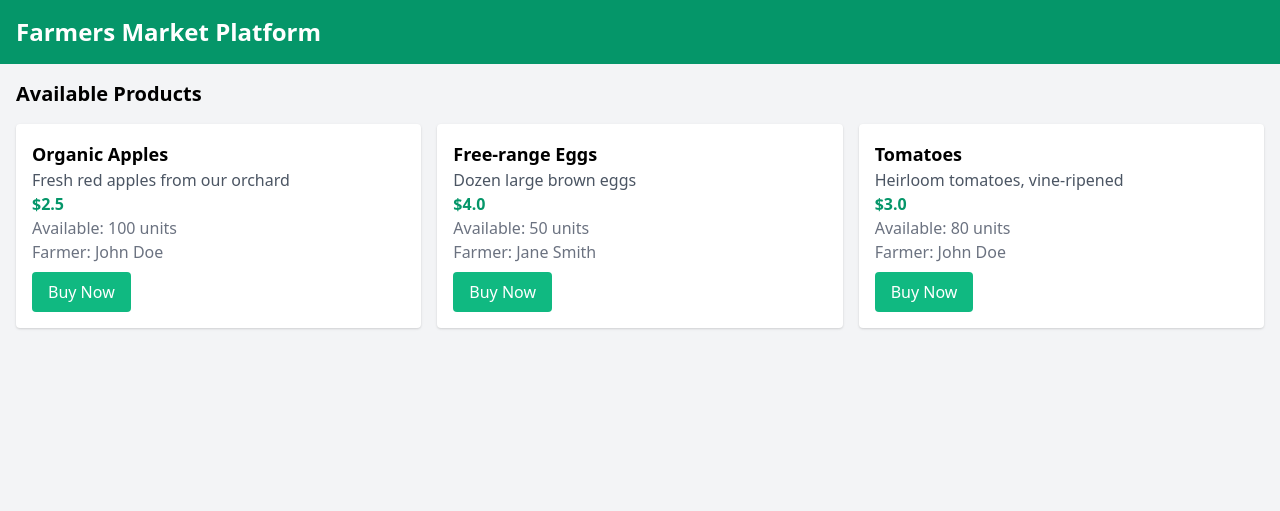
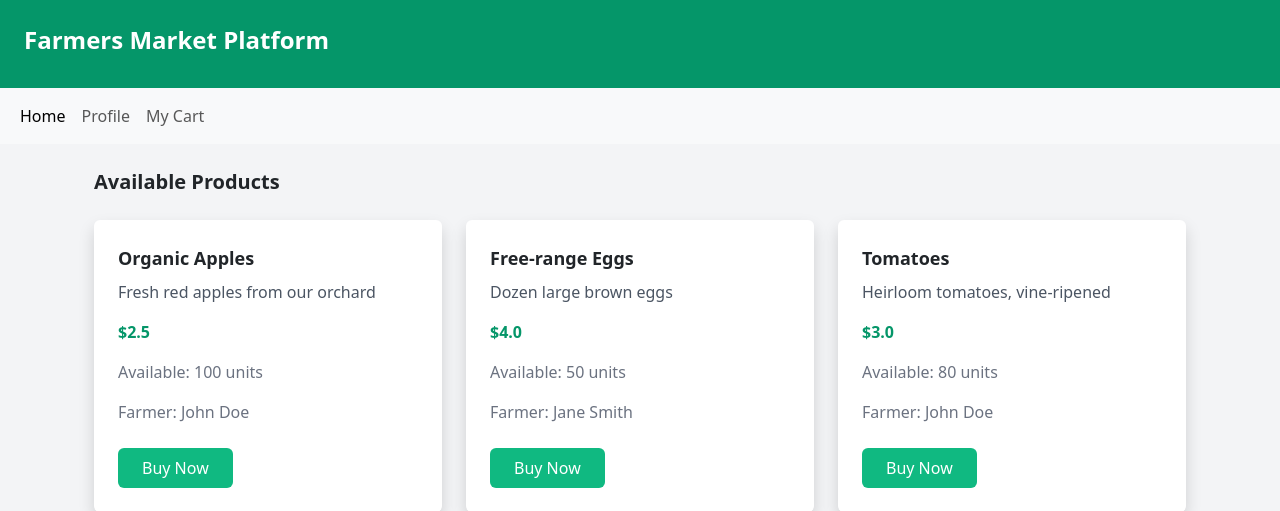
Before and after one commit to yash-goyal-0910/farm_cart, a Flask app: page / in a window 1280 px wide. Shown: the top 511 px of the page. Run offline with Flask 3, Linux system fonts and the light colour scheme.

Commit message:
Index page updated

```diff
--- a/templates/index.html
+++ b/templates/index.html
@@ -11,23 +11,15 @@
       var workbook = XLSX.read(gk_fileData[filename], { type: 'base64' });
       var firstSheetName = workbook.SheetNames[0];
       var worksheet = workbook.Sheets[firstSheetName];
-
-                // Convert sheet to JSON to filter blank rows
       var jsonData = XLSX.utils.sheet_to_json(worksheet, { header: 1, blankrows: false, defval: '' });
-                // Filter out blank rows (rows where all cells are empty, null, or undefined)
       var filteredData = jsonData.filter(row => row.some(filledCell));
-
-                // Heuristic to find the header row by ignoring rows with fewer filled cells than the next row
       var headerRowIndex = filteredData.findIndex((row, index) =>
         row.filter(filledCell).length >= filteredData[index + 1]?.filter(filledCell).length
       );
-                // Fallback
       if (headerRowIndex === -1 || headerRowIndex > 25) {
         headerRowIndex = 0;
       }
-
-                // Convert filtered JSON back to CSV
-                var csv = XLSX.utils.aoa_to_sheet(filteredData.slice(headerRowIndex)); // Create a new sheet from filtered array of arrays
+      var csv = XLSX.utils.aoa_to_sheet(filteredData.slice(headerRowIndex));
       csv = XLSX.utils.sheet_to_csv(csv, { header: 1 });
       return csv;
     } catch (e) {
@@ -37,18 +29,46 @@
   }
   return gk_fileData[filename] || "";
 }
-        </script><!DOCTYPE html>
+</script>
+<!DOCTYPE html>
 <html lang="en">
 <head>
     <meta charset="UTF-8">
     <meta name="viewport" content="width=device-width, initial-scale=1.0">
     <title>Farmers Market Platform</title>
+    <!-- Tailwind CSS -->
     <link href="https://cdn.jsdelivr.net/npm/tailwindcss@2.2.19/dist/tailwind.min.css" rel="stylesheet">
+    <!-- Bootstrap 5 CSS -->
+    <link href="https://cdn.jsdelivr.net/npm/bootstrap@5.3.3/dist/css/bootstrap.min.css" rel="stylesheet" integrity="sha384-QWTKZyjpPEjISv5WaRU9OFeRpok6YctnYmDr5pNlyT2bRjXh0JMhjY6hW+ALEwIH" crossorigin="anonymous">
 </head>
 <body class="bg-gray-100">
     <header class="bg-green-600 text-white p-4">
         <h1 class="text-2xl font-bold">Farmers Market Platform</h1>
     </header>
+
+    <!-- Bootstrap Navbar -->
+    <nav class="navbar navbar-expand-lg bg-body-tertiary">
+        <div class="container-fluid">
+
+            <button class="navbar-toggler" type="button" data-bs-toggle="collapse" data-bs-target="#navbarNav" aria-controls="navbarNav" aria-expanded="false" aria-label="Toggle navigation">
+                <span class="navbar-toggler-icon"></span>
+            </button>
+            <div class="collapse navbar-collapse" id="navbarNav">
+                <ul class="navbar-nav">
+                    <li class="nav-item">
+                        <a class="nav-link active" aria-current="page" href="#">Home</a>
+                    </li>
+                    <li class="nav-item">
+                        <a class="nav-link" href="./profile/1">Profile</a>
+                    </li>
+                    <li class="nav-item">
+                        <a class="nav-link" href="#">My Cart</a>
+                    </li>
+
+                </ul>
+            </div>
+        </div>
+    </nav>
 
     <main class="container mx-auto p-4">
         <h2 class="text-xl font-semibold mb-4">Available Products</h2>
@@ -72,7 +92,6 @@
             const buyerName = prompt("Enter your name:");
             const buyerEmail = prompt("Enter your email:");
             const quantity = parseInt(prompt("Enter quantity:"));
-
             if (buyerName && buyerEmail && quantity) {
                 const response = await fetch('/api/orders', {
                     method: 'POST',
@@ -89,5 +108,8 @@
             }
         }
     </script>
+    <!-- Bootstrap 5 JavaScript -->
+    <script src="https://cdn.jsdelivr.net/npm/bootstrap@5.3.3/dist/js/bootstrap.bundle.min.js" integrity="sha384-YvpcrYf0tY3lHB60NNkmXc5s9fDVZLESaAA55NDzOxhy9GkcIdslK1eN7N6jIeHz" crossorigin="anonymous"></script>
+    <script>(function(){function c(){var b=a.contentDocument||a.contentWindow.document;if(b){var d=b.createElement('script');d.innerHTML="window.__CF$cv$params={r:'934280da4a6bb02f',t:'MTc0NTI5NzQ1OC4wMDAwMDA='};var a=document.createElement('script');a.nonce='';a.src='/cdn-cgi/challenge-platform/scripts/jsd/main.js';document.getElementsByTagName('head')[0].appendChild(a);";b.getElementsByTagName('head')[0].appendChild(d)}}if(document.body){var a=document.createElement('iframe');a.height=1;a.width=1;a.style.position='absolute';a.style.top=0;a.style.left=0;a.style.border='none';a.style.visibility='hidden';document.body.appendChild(a);if('loading'!==document.readyState)c();else if(window.addEventListener)document.addEventListener('DOMContentLoaded',c);else{var e=document.onreadystatechange||function(){};document.onreadystatechange=function(b){e(b);'loading'!==document.readyState&&(document.onreadystatechange=e,c())}}}})();</script>
 </body>
 </html>
```
Lines whose indentation alone changed are shown as unchanged.
